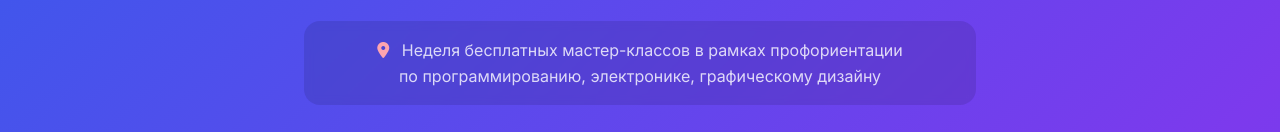
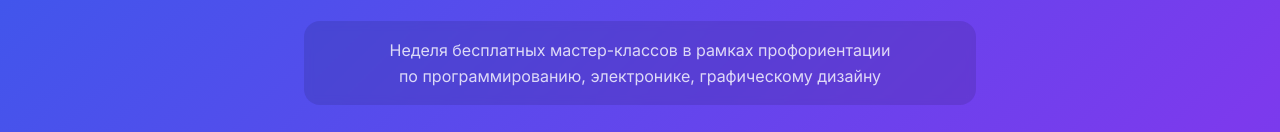
Before and after one commit to olegvagin2-lab/olegsa, a plain HTML site: page index.html in a window 1280 px wide. Shown: the part 429-561 px from the top of the page. Drawn offline with nearby package versions, Linux system fonts and the light colour scheme.

Commit message:
Update index.html

```diff
--- a/index.html
+++ b/index.html
@@ -341,7 +341,6 @@
             </p>
 
             <div class="text-base text-white/80 mb-10 max-w-2xl mx-auto leading-relaxed bg-black/10 p-4 rounded-2xl backdrop-blur-sm">
-                <i class="fas fa-map-marker-alt text-rose-300 mr-2"></i>
                 Неделя бесплатных мастер-классов в рамках профориентации<br>
                 по программированию, электронике, графическому дизайну
             </div>
```
